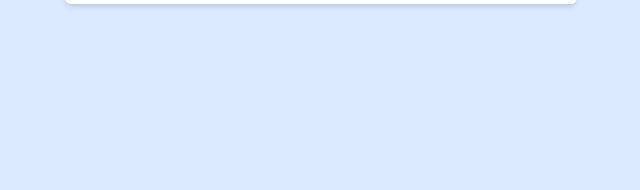
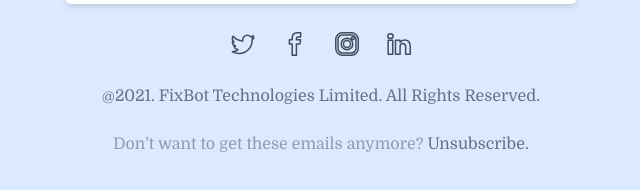
Before and after one commit to MyFixBot/MyFixBot.github.io, a website: page index.html in a window 1280 px wide. Shown: the part 830-1020 px from the top of the page, without its empty margins (319-959 px from the left). Before the commit the page ends 874 px from the top, so only its background shows below. Drawn offline with Linux system fonts and the light colour scheme.

Commit message:
added the footer to all components

```diff
--- a/index.html
+++ b/index.html
@@ -73,6 +73,57 @@
           </article>
         </div>
       </section>
+
+      <!-- footer -->
+      <section class="w=full items-center content-center pb-4 text-center">
+        <div class="w=full items-center justify-center flex py-6 space-x-5">
+          <a
+            class="h-8 p-1 w-8 grid place-items-center cursor-pointer"
+            target="_blank"
+            href="https://twitter.com/FixBotHQ"
+          >
+            <img src="/images/social/twitter.svg" />
+          </a>
+
+          <a
+            class="h-8 p-1 w-8 grid place-items-center cursor-pointer"
+            target="_blank"
+            href="https://www.facebook.com/FixbotHQ/"
+          >
+            <img src="/images/social/facebook.svg" />
+          </a>
+
+          <a
+            class="h-8 p-1 w-8 grid place-items-center cursor-pointer"
+            target="_blank"
+            href="https://www.myfixbot.com/www.instagram.com/fixbothq"
+          >
+            <img src="/images/social/instagram.svg" />
+          </a>
+
+          <a
+            class="h-8 p-1 w-8 grid place-items-center cursor-pointer"
+            target="_blank"
+            href="https://www.linkedin.com/company/fixbot-technologies/"
+          >
+            <img src="/images/social/linkedin.svg" />
+          </a>
+        </div>
+
+        <div class="text-[#647287] space-y-6">
+          <p>@2021. FixBot Technologies Limited. All Rights Reserved.</p>
+          <p class="text-[#909BA9]">
+            Don’t want to get these emails anymore?
+            <a
+              target="_blank"
+              class="text-[#647287]"
+              href="https://www.myfixbot.com/www.instagram.com/fixbothq"
+            >
+              Unsubscribe.
+            </a>
+          </p>
+        </div>
+      </section>
     </main>
   </body>
 </html>
```
Also changed, not shown: src/launch.html (+51 -0 lines), src/promotion.html (+51 -0 lines).
